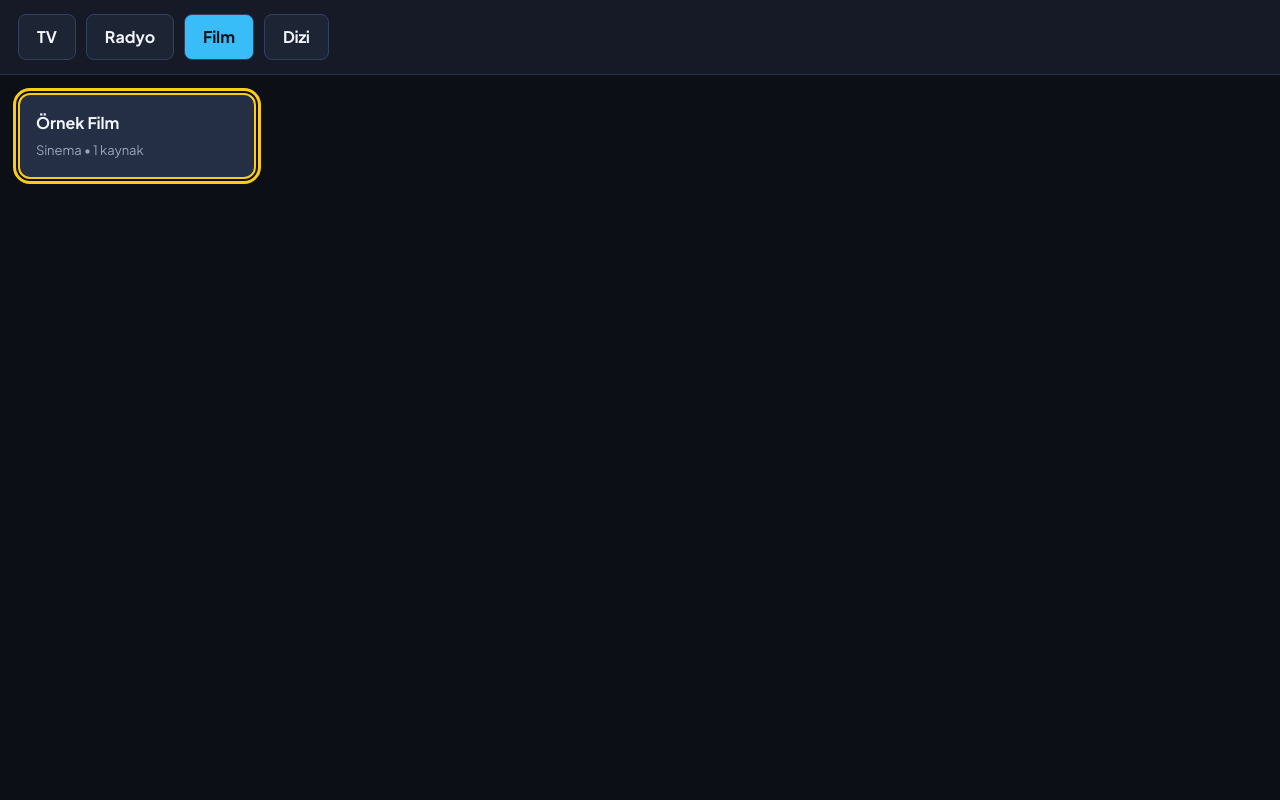
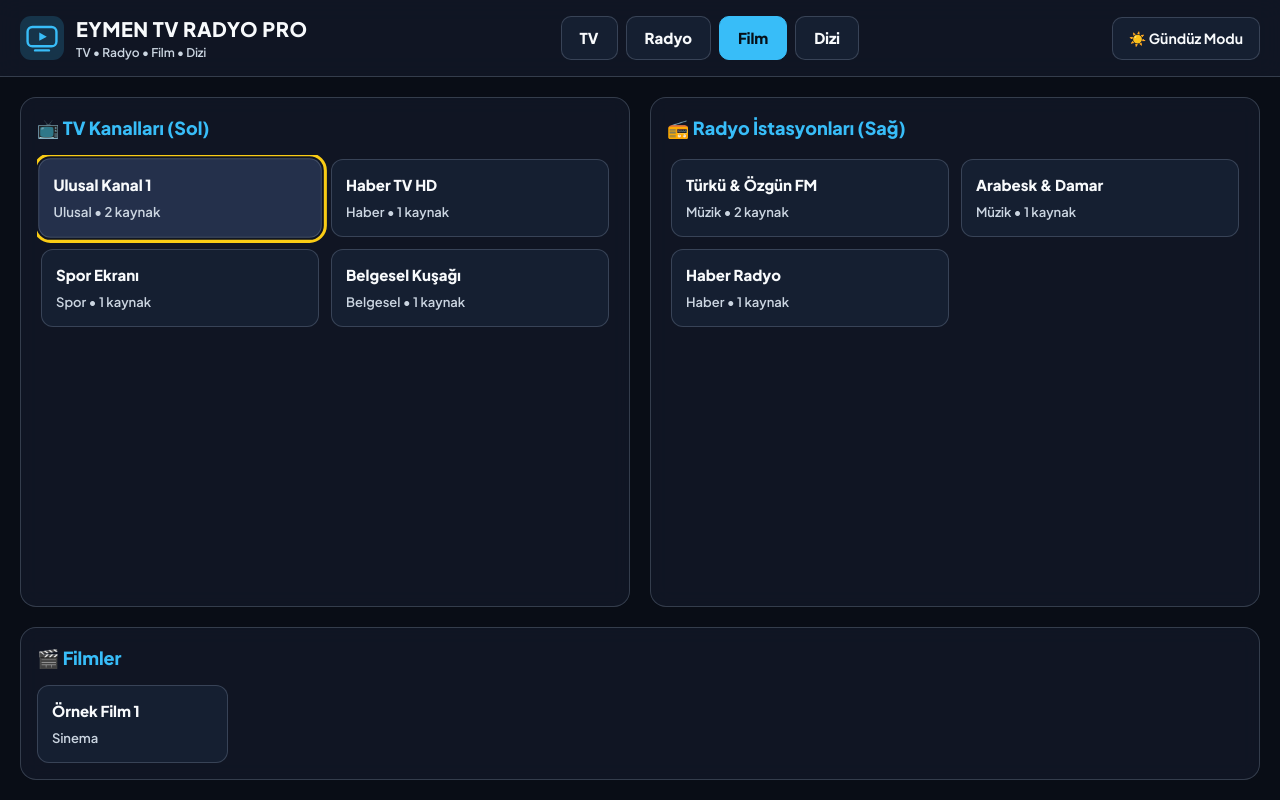
Before and after one commit to cengiz718/EYMEN-TV-RADYO, a React (Vite) app: page / in a window 1280 px wide. Both pictures are taken after a click on the button "Film". Built offline with nearby package versions, Linux system fonts and the light colour scheme.

Commit message:
Update App.tsx

```diff
--- a/src/App.tsx
+++ b/src/App.tsx
@@ -10,7 +10,7 @@ const FALLBACK_CATALOG: Record<MediaCategory, MediaItem[]> = {
   tv: [
     {
       id: "tv-1",
-      title: "Örnek TV 1",
+      title: "Ulusal Kanal 1",
       category: "tv",
       group: "Ulusal",
       sources: [
@@ -28,25 +28,95 @@ const FALLBACK_CATALOG: Record<MediaCategory, MediaItem[]> = {
         },
       ],
     },
+    {
+      id: "tv-2",
+      title: "Haber TV HD",
+      category: "tv",
+      group: "Haber",
+      sources: [
+        {
+          id: "tv-2-s1",
+          label: "Ana Yayın",
+          url: "https://bitdash-a.akamaihd.net/content/sintel/hls/playlist.m3u8",
+          priority: 1,
+        },
+      ],
+    },
+    {
+      id: "tv-3",
+      title: "Spor Ekranı",
+      category: "tv",
+      group: "Spor",
+      sources: [
+        {
+          id: "tv-3-s1",
+          label: "Ana Yayın",
+          url: "https://test-streams.mux.dev/x36xhzz/x36xhzz.m3u8",
+          priority: 1,
+        },
+      ],
+    },
+    {
+      id: "tv-4",
+      title: "Belgesel Kuşağı",
+      category: "tv",
+      group: "Belgesel",
+      sources: [
+        {
+          id: "tv-4-s1",
+          label: "Ana Yayın",
+          url: "https://bitdash-a.akamaihd.net/content/sintel/hls/playlist.m3u8",
+          priority: 1,
+        },
+      ],
+    },
   ],
   radio: [
     {
       id: "rad-1",
-      title: "Türkü & Özgün Radyo",
+      title: "Türkü & Özgün FM",
       category: "radio",
       group: "Müzik",
       sources: [
         {
           id: "rad-1-s1",
           label: "Ana Radyo",
-          url: "https://stream.example.com/turku-ana.mp3",
+          url: "https://stream.example.com/turku.mp3",
           priority: 1,
         },
         {
           id: "rad-1-s2",
           label: "Yedek Radyo",
-          url: "https://stream.example.com/turku-yedek.mp3",
+          url: "https://backup.example.com/turku.mp3",
           priority: 2,
+        },
+      ],
+    },
+    {
+      id: "rad-2",
+      title: "Arabesk & Damar",
+      category: "radio",
+      group: "Müzik",
+      sources: [
+        {
+          id: "rad-2-s1",
+          label: "Ana Radyo",
+          url: "https://stream.example.com/arabesk.mp3",
+          priority: 1,
+        },
+      ],
+    },
+    {
+      id: "rad-3",
+      title: "Haber Radyo",
+      category: "radio",
+      group: "Haber",
+      sources: [
+        {
+          id: "rad-3-s1",
+          label: "Ana Radyo",
+          url: "https://stream.example.com/haber.mp3",
+          priority: 1,
         },
       ],
     },
@@ -54,7 +124,7 @@ const FALLBACK_CATALOG: Record<MediaCategory, MediaItem[]> = {
   movie: [
     {
       id: "mov-1",
-      title: "Örnek Film",
+      title: "Örnek Film 1",
       category: "movie",
       group: "Sinema",
       sources: [
@@ -70,7 +140,7 @@ const FALLBACK_CATALOG: Record<MediaCategory, MediaItem[]> = {
   series: [
     {
       id: "ser-1",
-      title: "Örnek Dizi - S01E01",
+      title: "Örnek Dizi • S01E01",
       category: "series",
       group: "1. Sezon",
       season: 1,
@@ -81,12 +151,6 @@ const FALLBACK_CATALOG: Record<MediaCategory, MediaItem[]> = {
           label: "Ana Bölüm",
           url: "https://test-streams.mux.dev/x36xhzz/x36xhzz.m3u8",
           priority: 1,
-        },
-        {
-          id: "ser-1-s2",
-          label: "Yedek Bölüm",
-          url: "https://bitdash-a.akamaihd.net/content/sintel/hls/playlist.m3u8",
-          priority: 2,
         },
       ],
     },
@@ -99,6 +163,64 @@ const CATEGORY_LABELS: Record<MediaCategory, string> = {
   movie: "Film",
   series: "Dizi",
 };
+
+const THEME = {
+  night: {
+    bg: "#090d16",
+    surface: "rgba(18, 25, 40, 0.78)",
+    card: "rgba(26, 36, 56, 0.72)",
+    cardHover: "rgba(38, 52, 80, 0.92)",
+    text: "#f8fafc",
+    muted: "#cbd5e1",
+    accent: "#38bdf8",
+    focus: "#facc15",
+    border: "rgba(148, 163, 184, 0.28)",
+  },
+  day: {
+    bg: "#e2e8f0",
+    surface: "rgba(255, 255, 255, 0.82)",
+    card: "rgba(255, 255, 255, 0.76)",
+    cardHover: "rgba(241, 245, 249, 0.96)",
+    text: "#0f172a",
+    muted: "#334155",
+    accent: "#0284c7",
+    focus: "#d97706",
+    border: "rgba(15, 23, 42, 0.18)",
+  },
+};
+
+function BrandLogo({ accent }: { accent: string }) {
+  return (
+    <svg
+      width="44"
+      height="44"
+      viewBox="0 0 64 64"
+      fill="none"
+      aria-hidden="true"
+    >
+      <rect width="64" height="64" rx="16" fill={accent} fillOpacity="0.18" />
+      <rect
+        x="11"
+        y="16"
+        width="42"
+        height="28"
+        rx="7"
+        stroke={accent}
+        strokeWidth="3.5"
+      />
+      <polygon points="28,24 39,30 28,36" fill={accent} />
+      <line
+        x1="22"
+        y1="50"
+        x2="42"
+        y2="50"
+        stroke={accent}
+        strokeWidth="3.5"
+        strokeLinecap="round"
+      />
+    </svg>
+  );
+}
 
 export function App() {
   const videoRef = useRef<HTMLVideoElement | null>(null);
@@ -116,6 +238,10 @@ export function App() {
     "Yayın seçmek için bir kart seçin"
   );
   const [isPlayerOpen, setIsPlayerOpen] = useState<boolean>(false);
+  const [themeMode, setThemeMode] = useState<"night" | "day">("night");
+
+  const theme = THEME[themeMode];
+  const isNight = themeMode === "night";
 
   const focusCardAt = (idx: number) => {
     const target = cardRefs.current[idx];
@@ -147,13 +273,12 @@ export function App() {
     };
   }, []);
 
-  // Kategori değiştiğinde odağı ilk karta taşı
   useEffect(() => {
     if (isPlayerOpen) return;
     setFocusedIndex(0);
     const timer = window.setTimeout(() => {
       focusCardAt(0);
-    }, 30);
+    }, 60);
     return () => window.clearTimeout(timer);
   }, [activeCategory, catalogs, isPlayerOpen]);
 
@@ -182,43 +307,53 @@ export function App() {
     window.setTimeout(() => {
       setFocusedIndex(lastPlayedIndex);
       focusCardAt(lastPlayedIndex);
-    }, 30);
+    }, 60);
   };
 
-  // D-Pad / Klavye yön tuşları için güvenli odak yönetimi
   const handleGridKeyDown = (e: React.KeyboardEvent<HTMLDivElement>) => {
     const items = catalogs[activeCategory] || [];
     if (!items.length) return;
 
-    const cols = Math.max(1, Math.floor((e.currentTarget.clientWidth || 800) / 214));
+    const cols = Math.max(
+      1,
+      Math.floor((e.currentTarget.clientWidth || 800) / 240)
+    );
     let nextIdx = focusedIndex;
 
-    if (e.key === "ArrowRight") {
-      nextIdx = Math.min(items.length - 1, focusedIndex + 1);
-    } else if (e.key === "ArrowLeft") {
-      nextIdx = Math.max(0, focusedIndex - 1);
-    } else if (e.key === "ArrowDown") {
-      nextIdx = Math.min(items.length - 1, focusedIndex + cols);
-    } else if (e.key === "ArrowUp") {
-      nextIdx = Math.max(0, focusedIndex - cols);
-    } else {
-      return;
-    }
+    if (e.key === "ArrowRight") nextIdx = Math.min(items.length - 1, focusedIndex + 1);
+    else if (e.key === "ArrowLeft") nextIdx = Math.max(0, focusedIndex - 1);
+    else if (e.key === "ArrowDown") nextIdx = Math.min(items.length - 1, focusedIndex + cols);
+    else if (e.key === "ArrowUp") nextIdx = Math.max(0, focusedIndex - cols);
+    else return;
 
     e.preventDefault();
     setFocusedIndex(nextIdx);
     focusCardAt(nextIdx);
   };
 
-  const currentItems = catalogs[activeCategory] || [];
+  const tvItems = catalogs.tv || [];
+  const radioItems = catalogs.radio || [];
+  const extraItems =
+    activeCategory === "movie" || activeCategory === "series"
+      ? catalogs[activeCategory] || []
+      : [];
 
   return (
-    <div style={{ minHeight: "100vh", background: "#0c0f16", color: "#f3f6fc" }}>
+    <div
+      style={{
+        minHeight: "100vh",
+        backgroundColor: theme.bg,
+        color: theme.text,
+        display: "flex",
+        flexDirection: "column",
+      }}
+    >
       <style>{`
         button:focus,
         button:focus-visible {
-          outline: 3px solid #facc15 !important;
+          outline: 3px solid ${theme.focus} !important;
           outline-offset: 2px !important;
+          transform: scale(1.02);
         }
       `}</style>
 
@@ -226,12 +361,31 @@ export function App() {
         style={{
           display: "flex",
           flexWrap: "wrap",
-          gap: "10px",
-          padding: "14px 18px",
-          background: "#151a26",
-          borderBottom: "1px solid #263046",
+          alignItems: "center",
+          justifyContent: "space-between",
+          gap: "12px",
+          padding: "14px 20px",
+          backgroundColor: theme.surface,
+          backdropFilter: "blur(12px)",
+          borderBottom: `1px solid ${theme.border}`,
+          position: "sticky",
+          top: 0,
+          zIndex: 30,
         }}
       >
+        <div style={{ display: "flex", alignItems: "center", gap: "12px" }}>
+          <BrandLogo accent={theme.accent} />
+          <div>
+            <div style={{ fontSize: "20px", fontWeight: 900, letterSpacing: "0.5px" }}>
+              EYMEN TV RADYO PRO
+            </div>
+            <div style={{ fontSize: "12px", color: theme.muted, fontWeight: 600 }}>
+              TV • Radyo • Film • Dizi
+            </div>
+          </div>
+        </div>
+
+        <nav style={{ display: "flex", flexWrap: "wrap", gap: "8px" }}>
           {(Object.keys(CATEGORY_LABELS) as MediaCategory[]).map((cat) => {
             const isActive = activeCategory === cat;
             return (
@@ -241,11 +395,12 @@ export function App() {
                 onClick={() => setActiveCategory(cat)}
                 style={{
                   padding: "10px 18px",
-                borderRadius: "8px",
-                border: "1px solid #33415f",
-                background: isActive ? "#38bdf8" : "#1d2434",
-                color: isActive ? "#07111a" : "#f3f6fc",
-                fontWeight: 700,
+                  borderRadius: "10px",
+                  border: `1px solid ${isActive ? theme.accent : theme.border}`,
+                  backgroundColor: isActive ? theme.accent : theme.card,
+                  color: isActive ? "#061018" : theme.text,
+                  fontWeight: 800,
+                  fontSize: "15px",
                   cursor: "pointer",
                 }}
               >
@@ -253,22 +408,62 @@ export function App() {
               </button>
             );
           })}
+        </nav>
+
+        <button
+          type="button"
+          onClick={() => setThemeMode(isNight ? "day" : "night")}
+          style={{
+            padding: "10px 16px",
+            borderRadius: "10px",
+            border: `1px solid ${theme.border}`,
+            backgroundColor: theme.card,
+            color: theme.text,
+            fontWeight: 700,
+            fontSize: "14px",
+            cursor: "pointer",
+          }}
+        >
+          {isNight ? "☀️ Gündüz Modu" : "🌙 Gece Modu"}
+        </button>
       </header>
 
-      <div
+      <main
         role="region"
-        aria-label="İçerik Listesi"
+        aria-label="Yayın Listeleri"
         onKeyDown={handleGridKeyDown}
         style={{
           display: "grid",
-          gridTemplateColumns: "repeat(auto-fill, minmax(200px, 1fr))",
-          gap: "14px",
-          padding: "18px",
+          gridTemplateColumns: "repeat(auto-fit, minmax(320px, 1fr))",
+          gap: "20px",
+          padding: "20px",
+          flex: 1,
         }}
       >
-        {currentItems.map((item, idx) => {
-          const isHighlighted = idx === focusedIndex;
-          return (
+        {/* Sol Taraf: TV Listesi */}
+        <section
+          style={{
+            backgroundColor: theme.surface,
+            backdropFilter: "blur(10px)",
+            border: `1px solid ${theme.border}`,
+            borderRadius: "16px",
+            padding: "16px",
+          }}
+        >
+          <h2 style={{ margin: "0 0 14px", fontSize: "18px", fontWeight: 900, color: theme.accent }}>
+            📺 TV Kanalları (Sol)
+          </h2>
+          <div
+            style={{
+              display: "grid",
+              gridTemplateColumns: "repeat(auto-fill, minmax(190px, 1fr))",
+              gap: "12px",
+              maxHeight: "65vh",
+              overflowY: "auto",
+              padding: "4px",
+            }}
+          >
+            {tvItems.map((item, idx) => (
               <button
                 key={item.id}
                 ref={(el) => {
@@ -282,37 +477,151 @@ export function App() {
                   flexDirection: "column",
                   alignItems: "flex-start",
                   gap: "6px",
-                padding: "16px",
+                  padding: "14px",
                   borderRadius: "12px",
-                border: isHighlighted
-                  ? "2px solid #facc15"
-                  : "1px solid #283248",
-                background: isHighlighted ? "#242e44" : "#1d2434",
-                color: "#f3f6fc",
+                  border: `1px solid ${theme.border}`,
+                  backgroundColor:
+                    focusedIndex === idx ? theme.cardHover : theme.card,
+                  color: theme.text,
                   textAlign: "left",
                   cursor: "pointer",
                 }}
               >
-              <strong>{item.title}</strong>
-              <span style={{ fontSize: "13px", color: "#9aa5bd" }}>
-                {item.group || CATEGORY_LABELS[item.category]} •{" "}
-                {item.sources.length} kaynak
+                <strong style={{ fontSize: "15px", fontWeight: 800 }}>
+                  {item.title}
+                </strong>
+                <span style={{ fontSize: "13px", color: theme.muted, fontWeight: 600 }}>
+                  {item.group || "TV"} • {item.sources.length} kaynak
+                </span>
+              </button>
+            ))}
+          </div>
+        </section>
+
+        {/* Sağ Taraf: Radyo Listesi */}
+        <section
+          style={{
+            backgroundColor: theme.surface,
+            backdropFilter: "blur(10px)",
+            border: `1px solid ${theme.border}`,
+            borderRadius: "16px",
+            padding: "16px",
+          }}
+        >
+          <h2 style={{ margin: "0 0 14px", fontSize: "18px", fontWeight: 900, color: theme.accent }}>
+            📻 Radyo İstasyonları (Sağ)
+          </h2>
+          <div
+            style={{
+              display: "grid",
+              gridTemplateColumns: "repeat(auto-fill, minmax(190px, 1fr))",
+              gap: "12px",
+              maxHeight: "65vh",
+              overflowY: "auto",
+              padding: "4px",
+            }}
+          >
+            {radioItems.map((item, idx) => {
+              const globalIdx = tvItems.length + idx;
+              return (
+                <button
+                  key={item.id}
+                  ref={(el) => {
+                    cardRefs.current[globalIdx] = el;
+                  }}
+                  type="button"
+                  onFocus={() => setFocusedIndex(globalIdx)}
+                  onClick={() => handleSelectItem(item, globalIdx)}
+                  style={{
+                    display: "flex",
+                    flexDirection: "column",
+                    alignItems: "flex-start",
+                    gap: "6px",
+                    padding: "14px",
+                    borderRadius: "12px",
+                    border: `1px solid ${theme.border}`,
+                    backgroundColor:
+                      focusedIndex === globalIdx ? theme.cardHover : theme.card,
+                    color: theme.text,
+                    textAlign: "left",
+                    cursor: "pointer",
+                  }}
+                >
+                  <strong style={{ fontSize: "15px", fontWeight: 800 }}>
+                    {item.title}
+                  </strong>
+                  <span style={{ fontSize: "13px", color: theme.muted, fontWeight: 600 }}>
+                    {item.group || "Radyo"} • {item.sources.length} kaynak
                   </span>
                 </button>
               );
             })}
           </div>
+        </section>
+      </main>
 
+      {/* Film veya Dizi Sekmesi Seçildiğinde Alt/Ek Bölüm */}
+      {extraItems.length > 0 && (
+        <section
+          style={{
+            margin: "0 20px 20px",
+            backgroundColor: theme.surface,
+            backdropFilter: "blur(10px)",
+            border: `1px solid ${theme.border}`,
+            borderRadius: "16px",
+            padding: "16px",
+          }}
+        >
+          <h2 style={{ margin: "0 0 14px", fontSize: "18px", fontWeight: 900, color: theme.accent }}>
+            {activeCategory === "movie" ? "🎬 Filmler" : "🎞️ Diziler"}
+          </h2>
+          <div
+            style={{
+              display: "grid",
+              gridTemplateColumns: "repeat(auto-fill, minmax(190px, 1fr))",
+              gap: "12px",
+            }}
+          >
+            {extraItems.map((item, idx) => (
+              <button
+                key={item.id}
+                type="button"
+                onClick={() => handleSelectItem(item, idx)}
+                style={{
+                  display: "flex",
+                  flexDirection: "column",
+                  alignItems: "flex-start",
+                  gap: "6px",
+                  padding: "14px",
+                  borderRadius: "12px",
+                  border: `1px solid ${theme.border}`,
+                  backgroundColor: theme.card,
+                  color: theme.text,
+                  textAlign: "left",
+                  cursor: "pointer",
+                }}
+              >
+                <strong style={{ fontSize: "15px", fontWeight: 800 }}>{item.title}</strong>
+                <span style={{ fontSize: "13px", color: theme.muted, fontWeight: 600 }}>
+                  {item.group || CATEGORY_LABELS[item.category]}
+                </span>
+              </button>
+            ))}
+          </div>
+        </section>
+      )}
+
+      {/* Oynatıcı Katmanı (video etiketi her zaman DOM'da hazır) */}
       <section
         aria-label="Medya Oynatıcı"
         style={{
           display: isPlayerOpen ? "flex" : "none",
           position: "fixed",
           inset: 0,
-          background: "#000",
+          backgroundColor: "#000",
           flexDirection: "column",
           justifyContent: "space-between",
-          zIndex: 50,
+          zIndex: 60,
         }}
       >
         <video
@@ -320,9 +629,8 @@ export function App() {
           controls
           autoPlay
           playsInline
-          style={{ width: "100%", height: "100%", maxHeight: "78vh" }}
+          style={{ width: "100%", height: "100%", maxHeight: "80vh" }}
         />
-
         <div
           style={{
             display: "flex",
@@ -330,30 +638,32 @@ export function App() {
             alignItems: "center",
             justifyContent: "space-between",
             gap: "12px",
-            padding: "12px 18px",
-            background: "#141923",
+            padding: "14px 20px",
+            backgroundColor: theme.surface,
+            backdropFilter: "blur(12px)",
           }}
         >
           <div>
-            <div style={{ fontWeight: 700 }}>
+            <div style={{ fontWeight: 900, fontSize: "17px" }}>
               {selectedItem?.title || "Yayın"}
             </div>
-            <div style={{ fontSize: "13px", color: "#facc15" }}>
+            <div style={{ fontSize: "14px", color: theme.focus, fontWeight: 700 }}>
               {statusMessage}
             </div>
           </div>
 
-          <div style={{ display: "flex", gap: "8px" }}>
+          <div style={{ display: "flex", gap: "10px" }}>
             <button
               ref={backupBtnRef}
               type="button"
               onClick={handleSwitchBackup}
               style={{
-                padding: "10px 14px",
-                borderRadius: "8px",
-                border: "1px solid #3c4b69",
-                background: "#1f293d",
-                color: "#f3f6fc",
+                padding: "10px 16px",
+                borderRadius: "10px",
+                border: `1px solid ${theme.border}`,
+                backgroundColor: theme.card,
+                color: theme.text,
+                fontWeight: 700,
                 cursor: "pointer",
               }}
             >
@@ -363,11 +673,12 @@ export function App() {
               type="button"
               onClick={handleClosePlayer}
               style={{
-                padding: "10px 14px",
-                borderRadius: "8px",
-                border: "1px solid #7f1d1d",
-                background: "#450a0a",
-                color: "#fecaca",
+                padding: "10px 16px",
+                borderRadius: "10px",
+                border: "1px solid #ef4444",
+                backgroundColor: "#7f1d1d",
+                color: "#fef2f2",
+                fontWeight: 700,
                 cursor: "pointer",
               }}
             >
```
Lines whose indentation alone changed are shown as unchanged.
